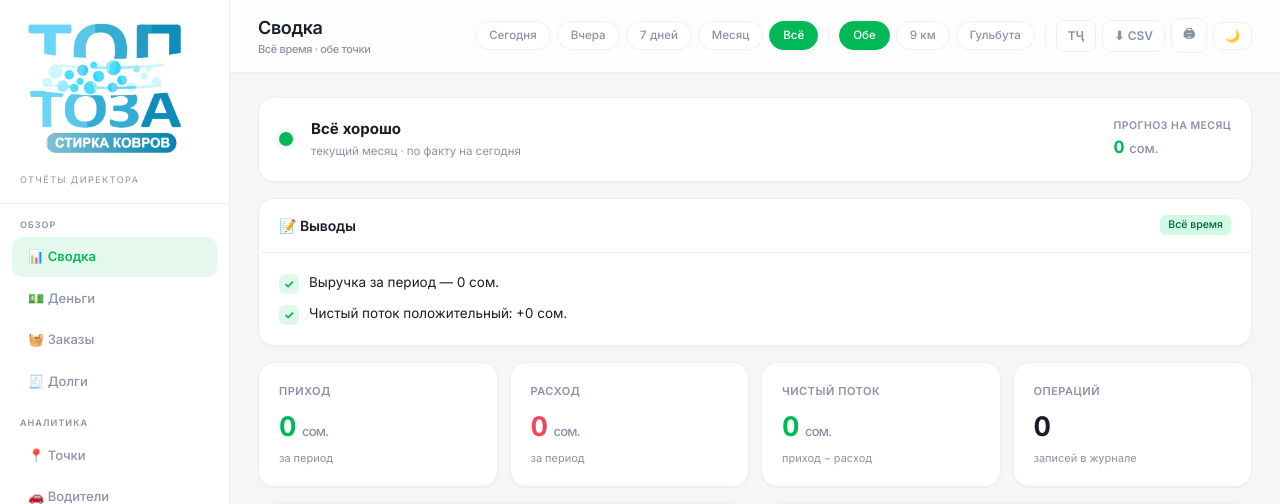
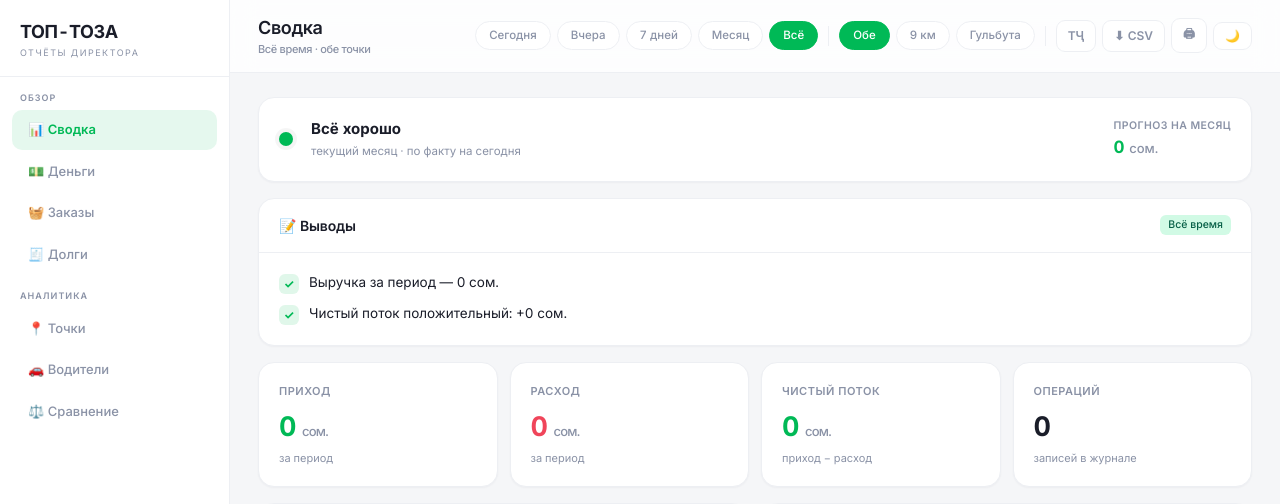
Before and after one commit to dima2029/toptoza-bot, a Flask app: page / in a window 1280 px wide. Shown: the top 504 px of the page. Run offline with Flask 3, Linux system fonts and the light colour scheme; the visitor is signed in with stand-in values (Sample User, id 1); data that the repository does not hold is empty.

Commit message:
style: убрать логотип из сайдбара (оставить текстовый заголовок); лого остаётся на входе
Co-Authored-By: Claude Opus 4.8 <noreply@anthropic.com>

```diff
--- a/templates/dashboard.html
+++ b/templates/dashboard.html
@@ -26,9 +26,8 @@
 <div class="app">
   <div class="nav-overlay" onclick="document.body.classList.remove('nav-open')"></div>
   <aside class="sidebar">
-    <div class="sidebar-logo" style="flex-direction:column;align-items:flex-start;gap:6px">
-      <img src="{{ url_for('static', filename='logo.png') }}" alt="ТОП-ТОЗА" style="max-width:175px;width:100%;height:auto">
-      <div class="brand-sub">{{ t('Отчёты директора') }}</div>
+    <div class="sidebar-logo">
+      <div><div class="brand">ТОП-ТОЗА</div><div class="brand-sub">{{ t('Отчёты директора') }}</div></div>
     </div>
     <div class="nav-section">{{ t('Обзор') }}</div>
     {{ nlink('summary','📊','Сводка') }}
```
